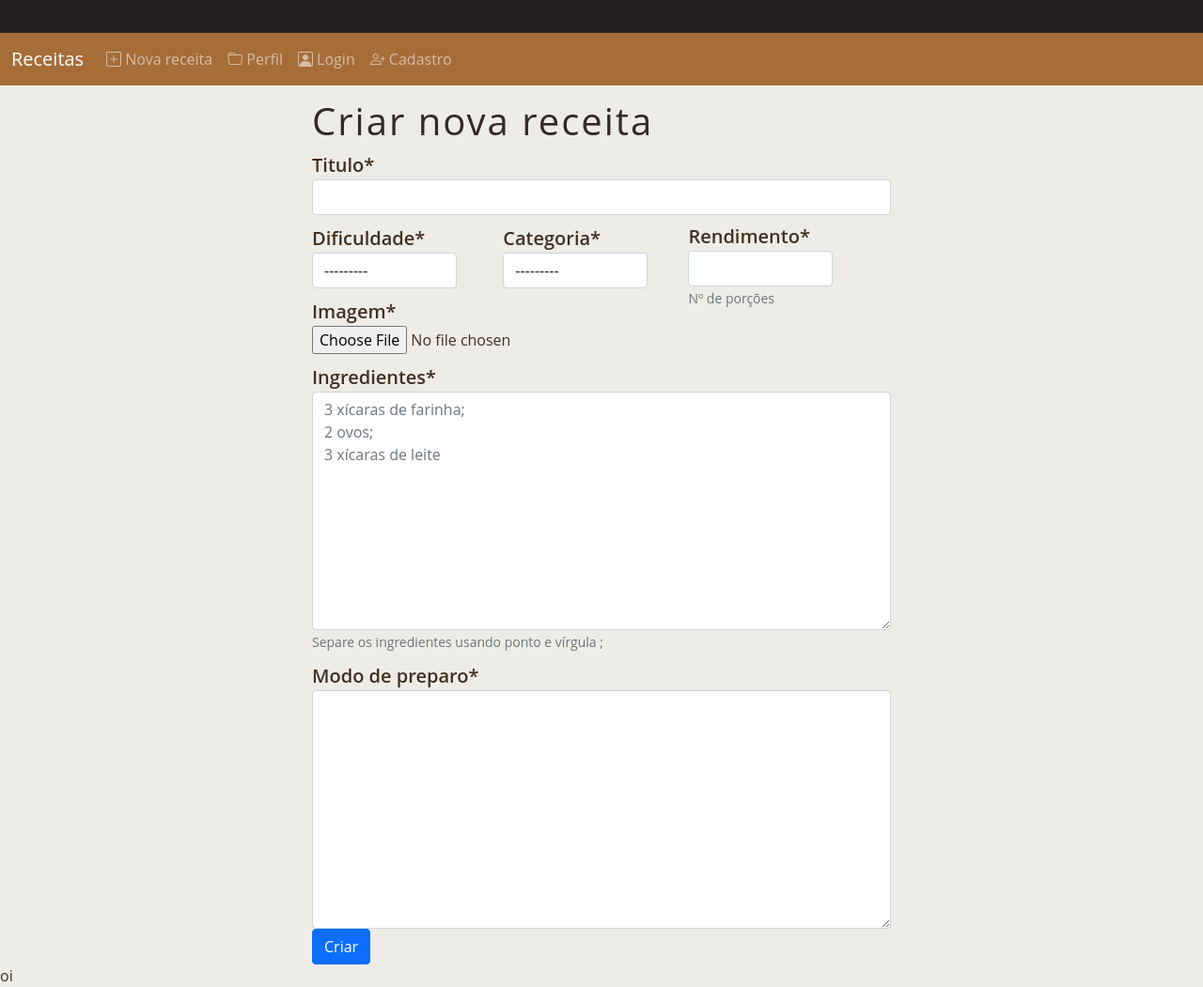
After one commit to cassio645/cookbook, a Django app: page /criar/ in a window 1280 px wide. The commit adds this page. Shown: the whole page at 94% size. Run offline with Django 3.2, Linux system fonts and the light colour scheme; data that the repository does not hold is empty; some libraries are stand-ins or nearby versions.

Commit message:
create view and form

```diff
--- /dev/null
+++ b/myapp/forms.py
@@ -0,0 +1,18 @@
+from django import forms
+from django.contrib.postgres.forms import SimpleArrayField
+from django.forms.fields import CharField
+from django.forms.widgets import Textarea
+
+from .models import Receita
+
+class ReceitaForm(forms.ModelForm):
+    ingredientes = SimpleArrayField(
+        CharField(),
+        widget=Textarea(attrs={'placeholder': '3 xícaras de farinha;\n2 ovos;\n3 xícaras de leite'}),
+        error_messages={'item_invalid': 'Por favor remova o último ; '},
+        help_text="Separe os ingredientes usando ponto e vírgula ;", delimiter=";"
+      )
+
+    class Meta:
+        model = Receita
+        fields = ["titulo", "categoria", "dificuldade", "rendimento", "imagem", "ingredientes", "modo_de_preparo"]
--- a/myapp/models.py
+++ b/myapp/models.py
@@ -10,7 +10,6 @@ class Categoria(models.Model):
 
     class Meta:
         ordering = ("nome",)
-
     def __str__(self):
         return self.nome
 
@@ -31,6 +30,7 @@ class Receita(models.Model):
     imagem = models.ImageField()
     ingredientes = ArrayField(models.TextField())
     modo_de_preparo = RichTextField()
+    # created auto now + class meta ordering created e updated
 
     def __str__(self):
         return self.titulo
--- a/myapp/urls.py
+++ b/myapp/urls.py
@@ -7,4 +7,5 @@ urlpatterns = [
     path("", views.IndexView.as_view(), name="home"),
     path("categoria/<slug:slug>", views.IndexView.as_view(), name="lista_categoria"),
     path("<int:pk>/", views.DetalheView.as_view(), name="detalhe"),
+    path("criar/", views.CriarView.as_view(), name="criar"),
 ]
--- a/myapp/views.py
+++ b/myapp/views.py
@@ -3,9 +3,10 @@ from django.contrib.auth.decorators import login_required
 from django.shortcuts import redirect, get_object_or_404
 from django.utils.decorators import method_decorator
 from django.contrib.auth.models import User
-from .models import Receita, Categoria
 from django.urls import reverse_lazy
 
+from .models import Receita, Categoria
+from .forms import ReceitaForm
 
 
 class IndexView(ListView):
@@ -39,7 +40,13 @@ class IndexView(ListView):
         return context
 
 
-
 class DetalheView(DetailView):
+    # nome que vai ser chamado no template
     context_object_name = 'receita'
     queryset = Receita.objects.all()
+
+
+class CriarView(CreateView):
+    form_class = ReceitaForm
+    model = Receita
+    success_url = reverse_lazy("receitas:home")
--- a/static/css/style.css
+++ b/static/css/style.css
@@ -213,3 +213,50 @@ table {
 .modo-de-preparo{
     line-height: 1.6;
 }
+
+/* criar nova*/
+
+.bloco-criar{
+    padding-top: 50px;
+    margin-left: auto;
+    margin-right: auto;
+}
+
+#hint_id_ingredientes{
+    font-weight: 500;
+}
+
+#div_id_imagem{
+    width: 40%;
+    border-radius: 5px;
+    margin-bottom: 10px;
+}
+
+#div_id_modo_de_preparo{
+    margin-top: 10px;
+}
+
+.django-ckeditor-widget{
+    display: inline !important;
+}
+#div_id_titulo{
+    padding-bottom: 10px;
+}
+
+#div_id_dificuldade{
+    width: 25%;
+    padding-bottom: 10px;
+}
+
+#div_id_categoria{
+    width: 25%;
+    margin-right: 42%;
+    float: right;
+}
+
+#div_id_rendimento{
+    width: 25%;
+    margin-right: 10%;
+    margin-top: -80px;
+    float: right;
+}
--- a/templates/base.html
+++ b/templates/base.html
@@ -32,7 +32,7 @@
           <div class="collapse navbar-collapse" id="navbarSupportedContent">
             <ul class="navbar-nav me-auto mb-2 mb-lg-0">
               <li class="nav-item">
-                <a class="nav-link" aria-current="page" href=""><i class="bi bi-plus-square"></i>  Nova receita</a>
+                <a class="nav-link" aria-current="page" href="{% url 'receitas:criar' %}"><i class="bi bi-plus-square"></i>  Nova receita</a>
               </li>
               <li class="nav-item">
                 <a class="nav-link" aria-current="page" href=""><i class="bi bi-folder"></i> Perfil</a>
--- /dev/null
+++ b/templates/myapp/receita_form.html
@@ -0,0 +1,19 @@
+{% extends 'base.html' %}
+{% block title %}Criar{% endblock %}
+{% load crispy_forms_tags %}
+
+{% block content %}
+<div class="container-fluid">
+    <div class="row">
+        <div class="col-md-6 bloco-criar">
+            <h1>Criar nova receita</h1>
+            <form method="post">
+                {% csrf_token %}
+                {{ form.media }}
+                {{ form|crispy }}
+                <input class="btn btn-primary" type="submit" value="Criar">
+            </form>
+        </div>
+    </div>
+</div>
+{% endblock %}
```
Also changed, not shown: cookbook/settings.py (+13 -0 lines).
